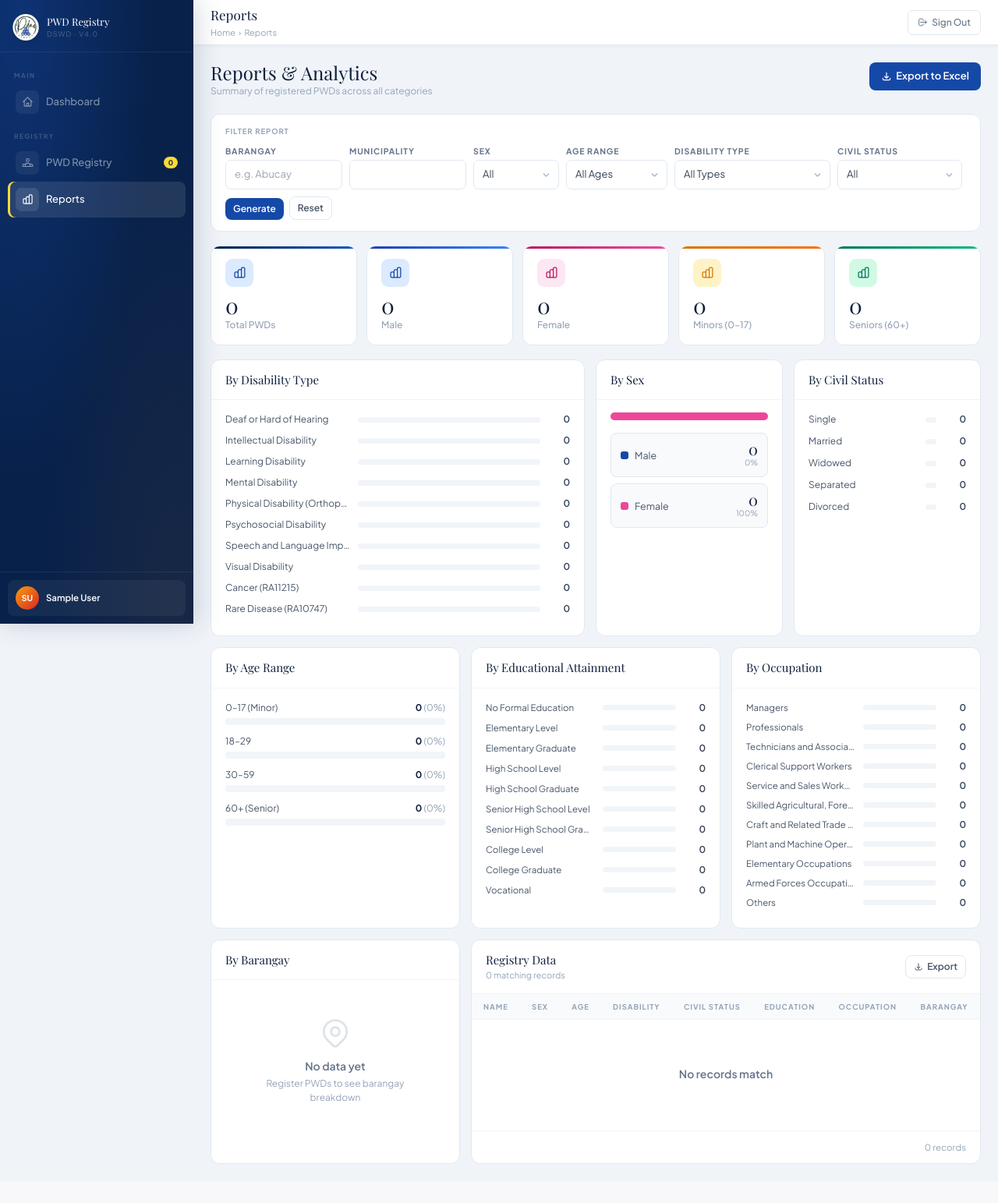
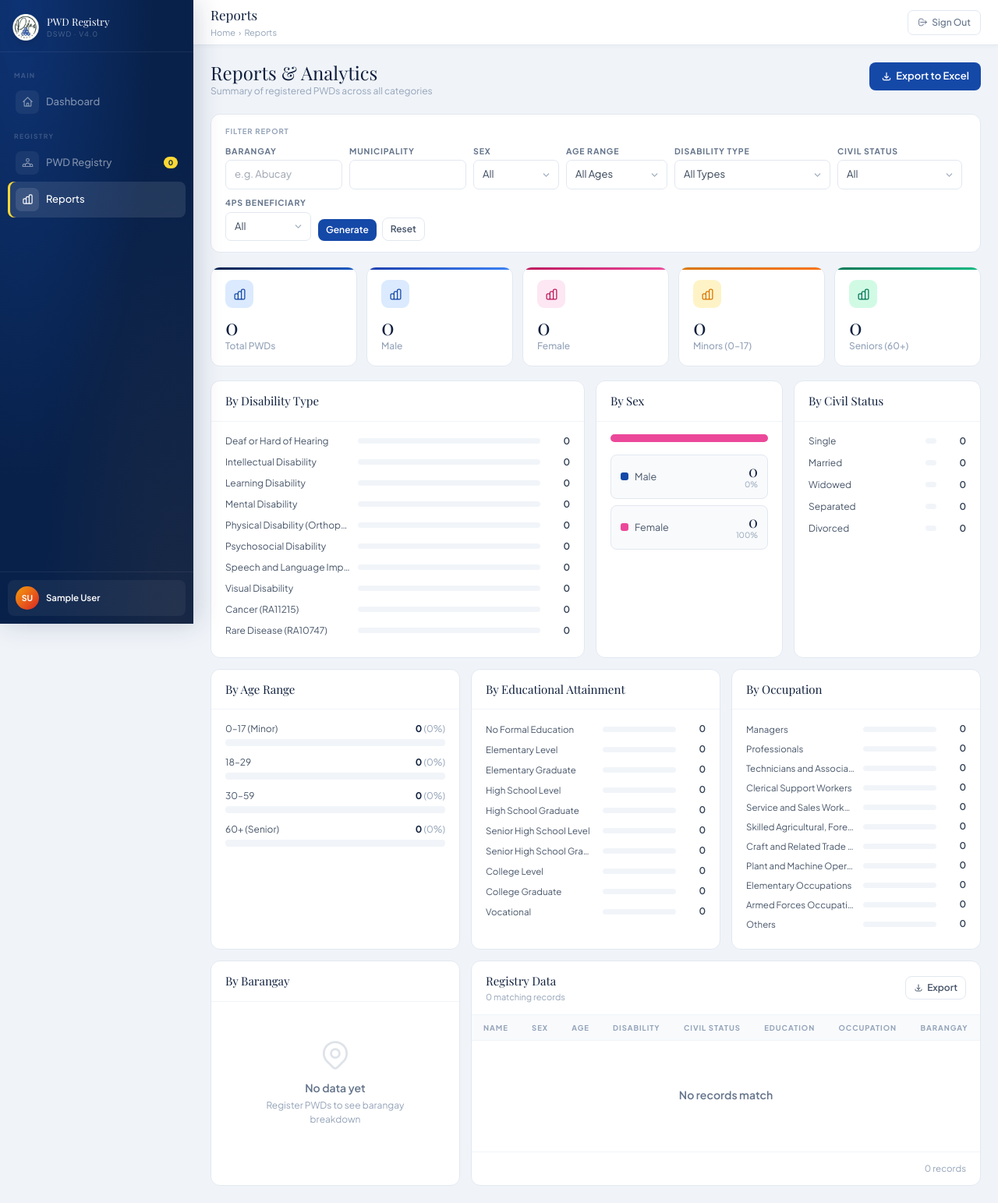
Before and after one commit to Deoo0/PWD-Registry-Management-System, a Laravel app: page /reports in a window 1280 px wide. Shown: the whole page at 78% size. Before the commit the page ends 1493 px from the top, so only its background shows below. Run offline with Laravel 12, Linux system fonts and the light colour scheme; the visitor is signed in with stand-in values (Sample User, id 1); data comes from the database, SQL or seed files in the repository; data that the repository does not hold is empty; parts of the project's set-up code (start-up, migrations or seed data) failed here and were passed over; some libraries are stand-ins or nearby versions.

Commit message:
Add 4Ps Beneficiary filter to reports and export

```diff
--- a/app/Exports/PwdExport.php
+++ b/app/Exports/PwdExport.php
@@ -73,6 +73,10 @@ class PwdExport implements FromQuery, WithHeadings, WithMapping, WithStyles, Sho
             );
         }
 
+        if ($this->request->filled('is_4ps_beneficiary')) {
+            $query->where('is_4ps_beneficiary', (bool) $this->request->is_4ps_beneficiary);
+        }
+
         return $query->latest();
     }
 
@@ -88,6 +92,7 @@ class PwdExport implements FromQuery, WithHeadings, WithMapping, WithStyles, Sho
             'Age',
             'Sex',
             'Civil Status',
+            '4Ps Beneficiary',
             'Disability Type(s)',
             'Educational Attainment',
             'Occupation',
@@ -114,6 +119,7 @@ class PwdExport implements FromQuery, WithHeadings, WithMapping, WithStyles, Sho
             $pwd->age,
             $pwd->sex,
             $pwd->civilStatus?->name ?? '—',
+            $pwd->is_4ps_beneficiary ? 'Yes' : 'No',
             $pwd->disabilities->pluck('name')->join(', ') ?: '—',
             $pwd->educationalAttainment?->name ?? '—',
             $pwd->occupation?->name ?? '—',
--- a/app/Http/Controllers/ReportController.php
+++ b/app/Http/Controllers/ReportController.php
@@ -67,6 +67,10 @@ class ReportController extends Controller
             $query->whereHas('civilStatus', fn ($q) =>
                 $q->where('name', $civilStatus)
             );
+        }
+
+        if ($request->filled('is_4ps_beneficiary')) {
+            $query->where('is_4ps_beneficiary', (bool) $request->is_4ps_beneficiary);
         }
 
         $pwds = $query->latest()->paginate(15)->withQueryString();
--- a/resources/views/page/reports/index.blade.php
+++ b/resources/views/page/reports/index.blade.php
@@ -64,6 +64,14 @@
                         @foreach($civilStatuses as $cs)
                             <option {{ request('civil_status') === $cs->name ? 'selected' : '' }}>{{ $cs->name }}</option>
                         @endforeach
+                    </select>
+                </div>
+                <div>
+                    <label class="fl">4Ps Beneficiary</label>
+                    <select name="is_4ps_beneficiary" class="fsel" style="width:110px;">
+                        <option value="">All</option>
+                        <option value="1" {{ request('is_4ps_beneficiary') === '1' ? 'selected' : '' }}>Yes</option>
+                        <option value="0" {{ request('is_4ps_beneficiary') === '0' ? 'selected' : '' }}>No</option>
                     </select>
                 </div>
                 <div style="display:flex;gap:7px;align-items:flex-end;">
```
